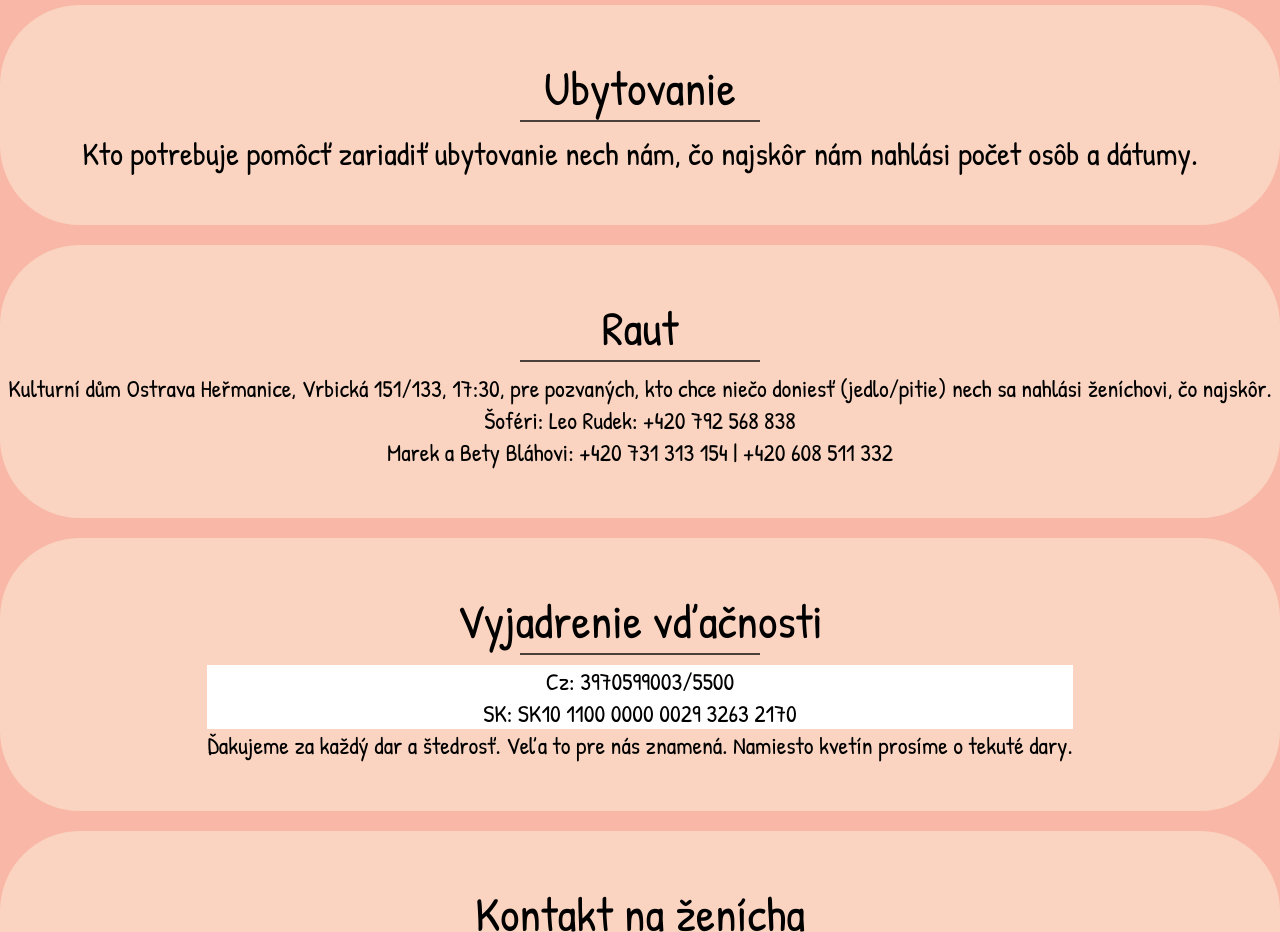
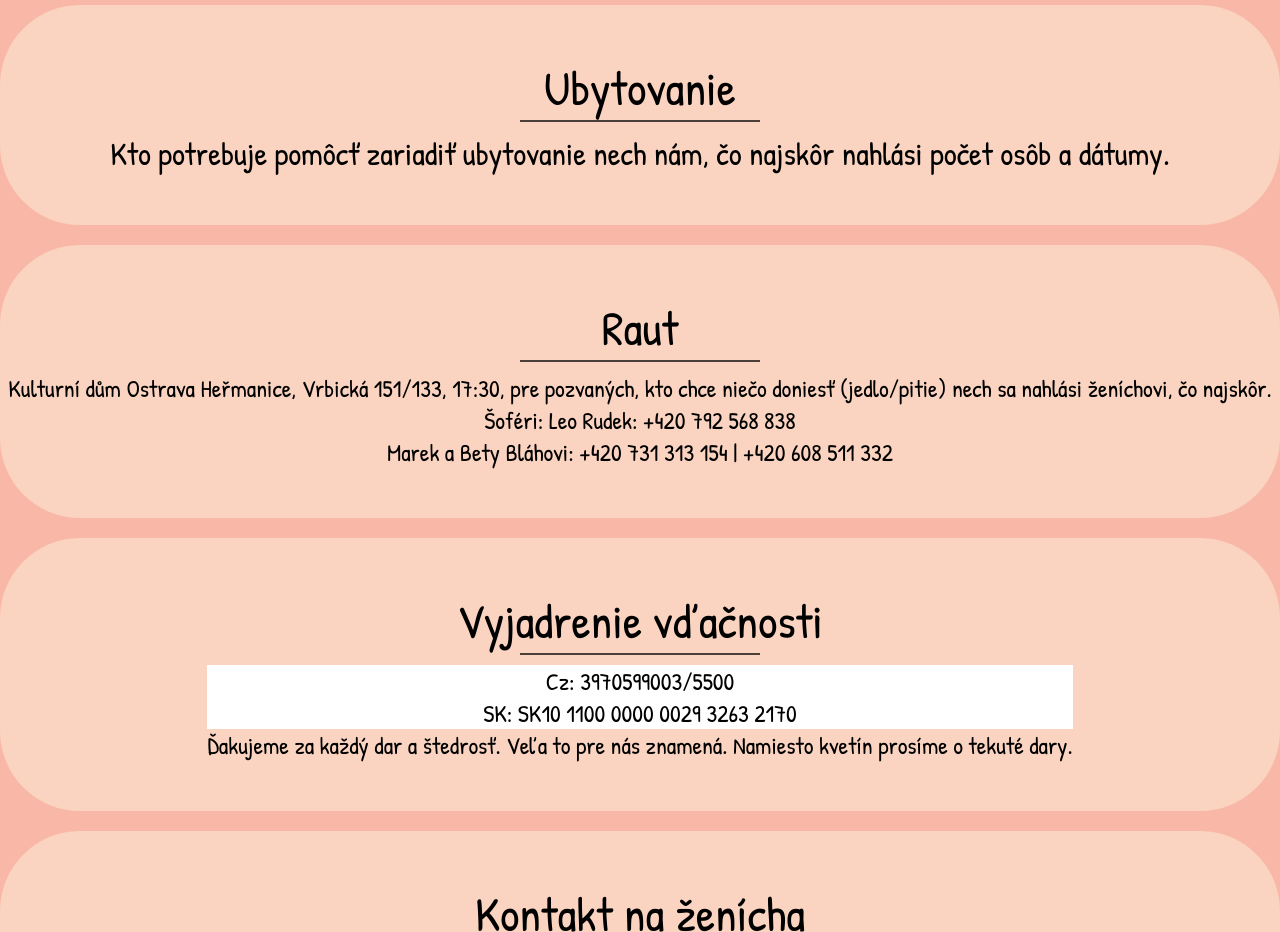
Before and after one commit to TinaSkid/tinaskid.github.io, a plain HTML site: page ondraaslavka/index.html in a window 1280 px wide. Shown: the part 2860-3792 px from the top of the page. Drawn offline with Linux system fonts and the light colour scheme.

Commit message:
Update index.html

```diff
--- a/ondraaslavka/index.html
+++ b/ondraaslavka/index.html
@@ -72,7 +72,7 @@
             <button id="ubyTL" class="tlacidlo">Čítať viac</button>
             <div id="kontainerUB">
                 <p class="pisanie_male">Kto potrebuje pomôcť zariadiť
-                    ubytovanie nech nám, čo najskôr nám nahlási počet osôb a dátumy.</p>
+                    ubytovanie nech nám, čo najskôr nahlási počet osôb a dátumy.</p>
             </div>
         </div>
         <div class="raut">
```
